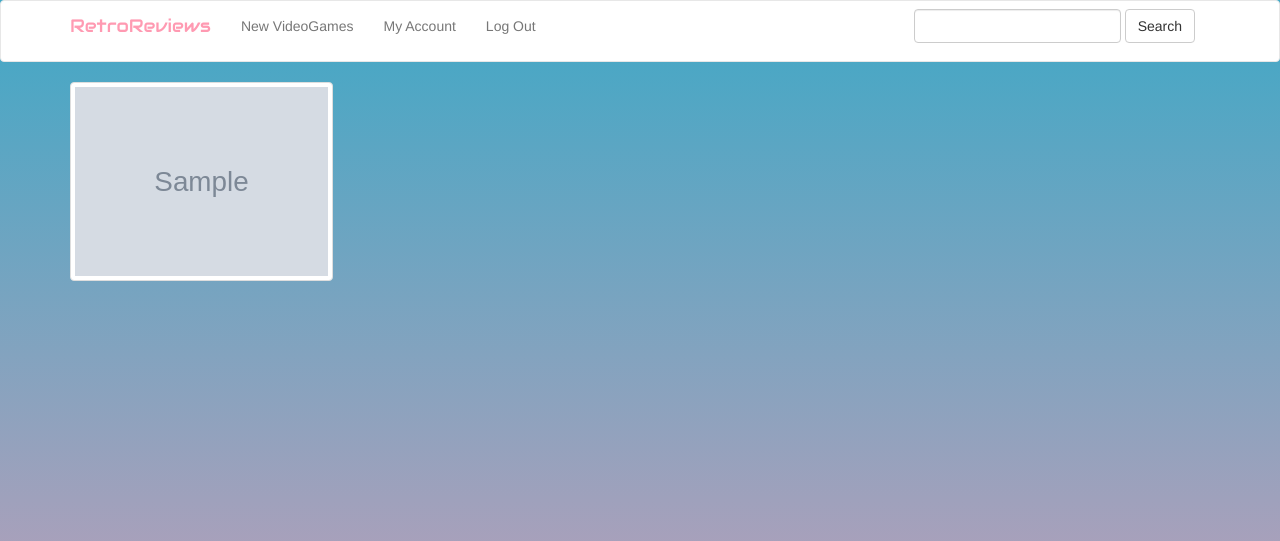
After one commit to Wmitbrodt/rails_videogames, a Rails app: page /videogames/search in a window 1280 px wide. The commit adds this page. Shown: the top 541 px of the page. Run offline with Rails 7, Linux system fonts and the light colour scheme; a user stored in the database is signed in; tables that the repository leaves empty hold one stand-in row (values such as "Sample post"); grey boxes marked "Sample" are stand-in pictures; style sheets or scripts are compiled from the project's sources; parts of the project's set-up code (start-up, migrations or seed data) failed here and were passed over; some libraries are stand-ins or nearby versions.

Commit message:
Added searchkick for videogames

```diff
--- a/app/controllers/videogames_controller.rb
+++ b/app/controllers/videogames_controller.rb
@@ -1,6 +1,15 @@
 class VideogamesController < ApplicationController
   before_action :set_videogame, only: [:show, :edit, :update, :destroy]
   before_action :authenticate_user!, except: [:index, :show]
+
+
+  def search
+    if params[:search].present? # if the params user search is present
+      @videogames = Videogame.search(params[:search]) # display related search params
+    else
+      @videogames = Videogame.all # otherwise just display all the games
+    end
+  end
 
   # GET /videogames
   # GET /videogames.json
--- a/app/models/videogame.rb
+++ b/app/models/videogame.rb
@@ -1,4 +1,6 @@
 class Videogame < ApplicationRecord
+
+	searchkick
 
 	belongs_to :user
 	has_many :reviews
--- a/app/views/layouts/_header.html.erb
+++ b/app/views/layouts/_header.html.erb
@@ -22,12 +22,12 @@
           <li><%= link_to "Log In", new_user_session_path, class: "active" %></li>
         <% end %>
       </ul>
-      <form class="navbar-form navbar-right" role="search">
-        <div class="form-group">
-          <input type="text" class="form-control" placeholder="Search">
-        </div>
-        <button type="submit" class="btn btn-default">Submit</button>
-      </form>
+      <%= form_tag search_videogames_path, method: :get, class:"navbar-form navbar-right", role: "search" do %>
+        <p>
+          <%= text_field_tag :search, params[:search], class: "form-control" %>
+          <%= submit_tag "Search", name: nil, class: "btn btn-default" %>
+        </p>
+      <% end %>
     </div><!-- /.navbar-collapse -->
   </div><!-- /.container-fluid -->
 </nav>
--- /dev/null
+++ b/app/views/videogames/search.html.erb
@@ -0,0 +1,9 @@
+<div class="row">
+  <% @videogames.each do |videogame| %>
+    <div class="col-sm-6 col-md-3">
+      <div class="thumbnail">
+      	<%= link_to (image_tag videogame.image.url(:medium), class: 'image'), videogame %>
+      </div>
+    </div>
+  <% end %>
+</div> <!-- row -->
--- a/config/routes.rb
+++ b/config/routes.rb
@@ -3,6 +3,9 @@ Rails.application.routes.draw do
   devise_for :users
 
   resources :videogames do
+  	collection do
+  	  get 'search' # search videogame model
+  	end
   	resources :reviews, except: [:show, :index] # creates a nested resource for reviews; reviews not on videogame pages
   end
 
```
Also changed, not shown: Gemfile, Gemfile.lock.
